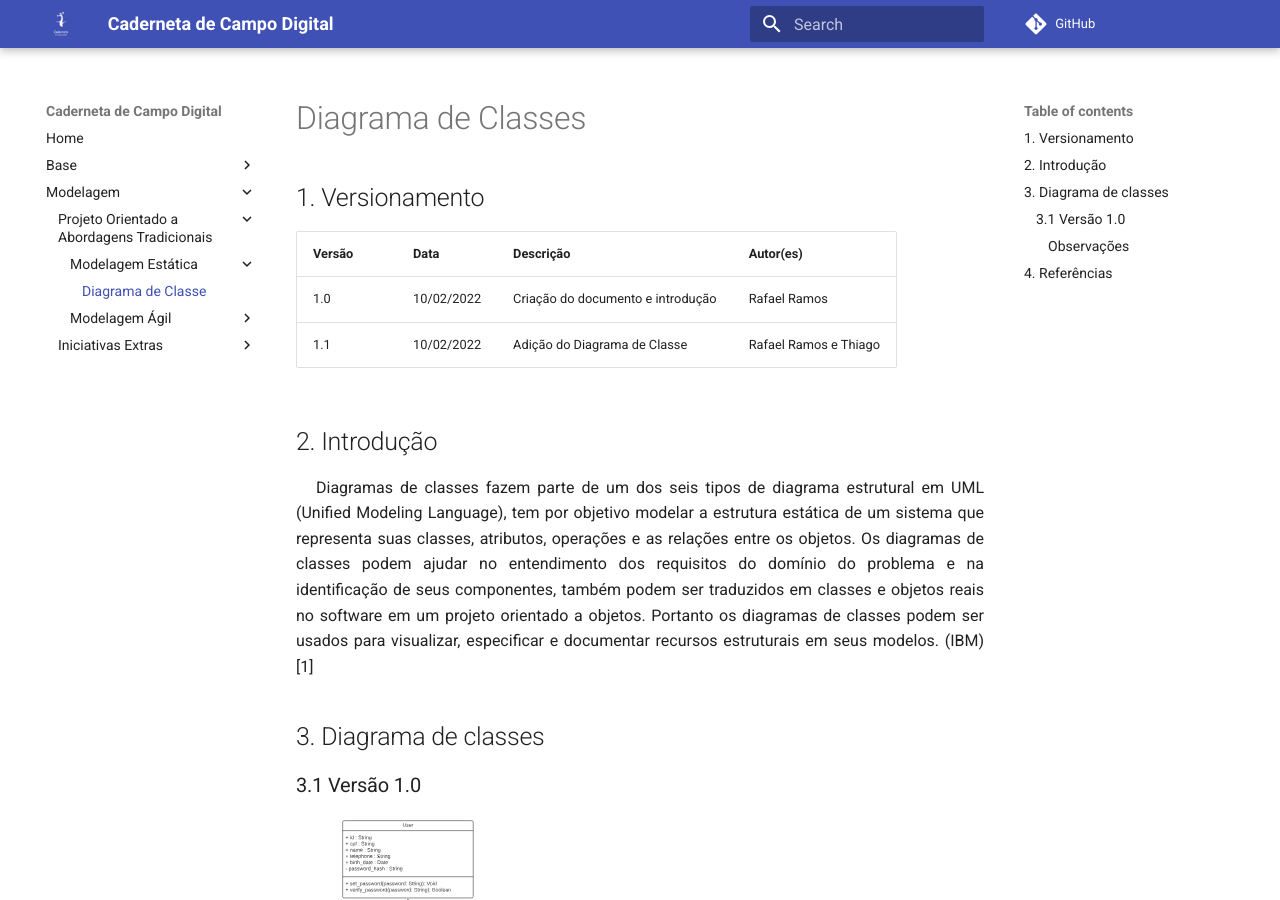
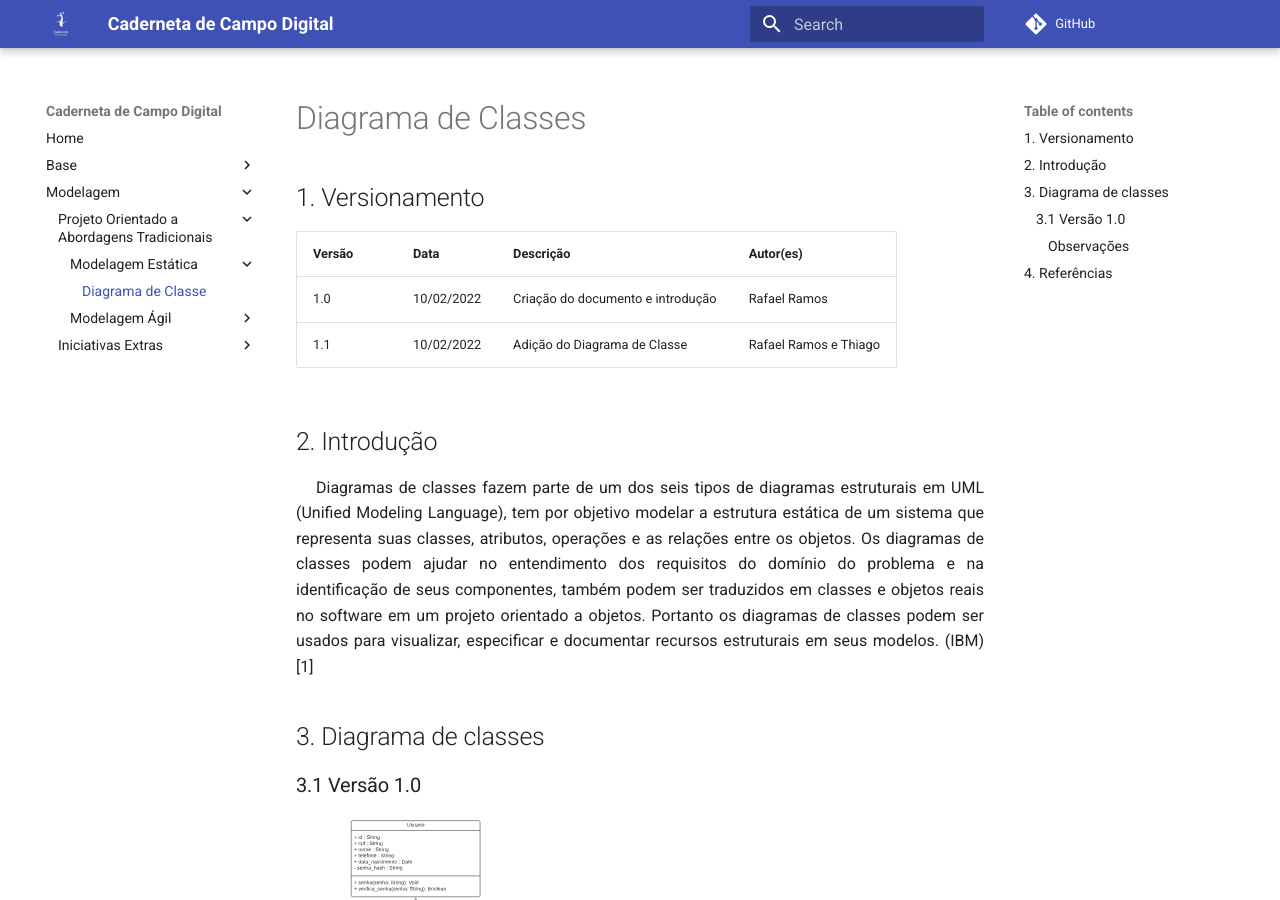
Before and after one commit to UnBArqDsw2021-2/2021.2_G4_CadernetaDeCampoDigital_docs, an MkDocs documentation site: the page built from docs/modelagem/estatica/diagrama_de_classes.md, in a window 1280 px wide and 900 px high. Built offline with MkDocs 1.6.1 and Material for MkDocs 9.7.7, drawn with Linux system fonts in a browser that asks for light colours; comment, search, counter and statistics services are not loaded.

Commit message:
#44 adicionando diagrama em portugues e correcoes ortograficas

```diff
--- a/docs/modelagem/estatica/diagrama_de_classes.md
+++ b/docs/modelagem/estatica/diagrama_de_classes.md
@@ -9,7 +9,7 @@
 
 ## 2. Introdução
 
-<p align="justify" style="text-indent: 20px">Diagramas de classes fazem parte de um dos seis tipos de diagrama estrutural em UML (Unified Modeling Language), tem por objetivo modelar a estrutura estática de um sistema que representa suas classes, atributos, operações e as relações entre os objetos. Os diagramas de classes podem ajudar no entendimento dos requisitos do domínio do problema e na identificação de seus componentes, também podem ser traduzidos em classes e objetos reais no software em um projeto orientado a objetos. Portanto os diagramas de classes podem ser usados para visualizar, especificar e documentar recursos estruturais em seus modelos. (IBM) [1]</p>
+<p align="justify" style="text-indent: 20px">Diagramas de classes fazem parte de um dos seis tipos de diagramas estruturais em UML (Unified Modeling Language), tem por objetivo modelar a estrutura estática de um sistema que representa suas classes, atributos, operações e as relações entre os objetos. Os diagramas de classes podem ajudar no entendimento dos requisitos do domínio do problema e na identificação de seus componentes, também podem ser traduzidos em classes e objetos reais no software em um projeto orientado a objetos. Portanto os diagramas de classes podem ser usados para visualizar, especificar e documentar recursos estruturais em seus modelos. (IBM) [1]</p>
 
 ## 3. Diagrama de classes
 
```
Also changed, not shown: docs/assets/modelagem/diagrama_classes.svg.
